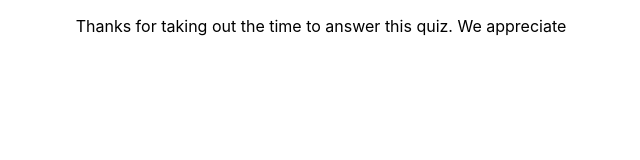
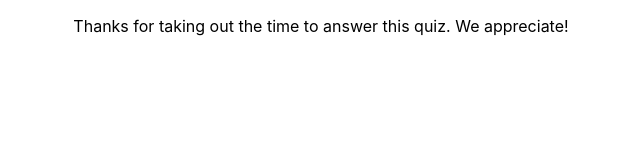
Before and after one commit to boanong/react-quiz, a React (Create React App) app: page /resultpage in a window 1280 px wide. Shown: the top 160 px of the page, without its empty margins (319-959 px from the left). Built offline with nearby package versions, Linux system fonts and the light colour scheme.

Commit message:
implement router link  functionality

```diff
--- a/src/App.jsx
+++ b/src/App.jsx
@@ -8,7 +8,7 @@ function App() {
   return (
     <div className="App">
       <BrowserRouter>
-      <Routes>
+        <Routes>
         <Route index path='/' element= {<Landing/>}/>
         <Route  path='/question' element= {<Question/>}/>
         <Route  path='/resultpage' element= {<Resultpage/>}/>
@@ -17,7 +17,6 @@ function App() {
 
       </Routes>
       </BrowserRouter>
-
     </div>
   );
 }
--- a/src/Pages/Resultpage/Resultpage.jsx
+++ b/src/Pages/Resultpage/Resultpage.jsx
@@ -3,7 +3,7 @@ import React from 'react'
 export default function Resultpage() {
   return (
     <div>
-      <p>Thanks for taking out the time to answer this quiz. We appreciate</p>
+      <p>Thanks for taking out the time to answer this quiz. We appreciate!</p>
     </div>
   )
 }
```
